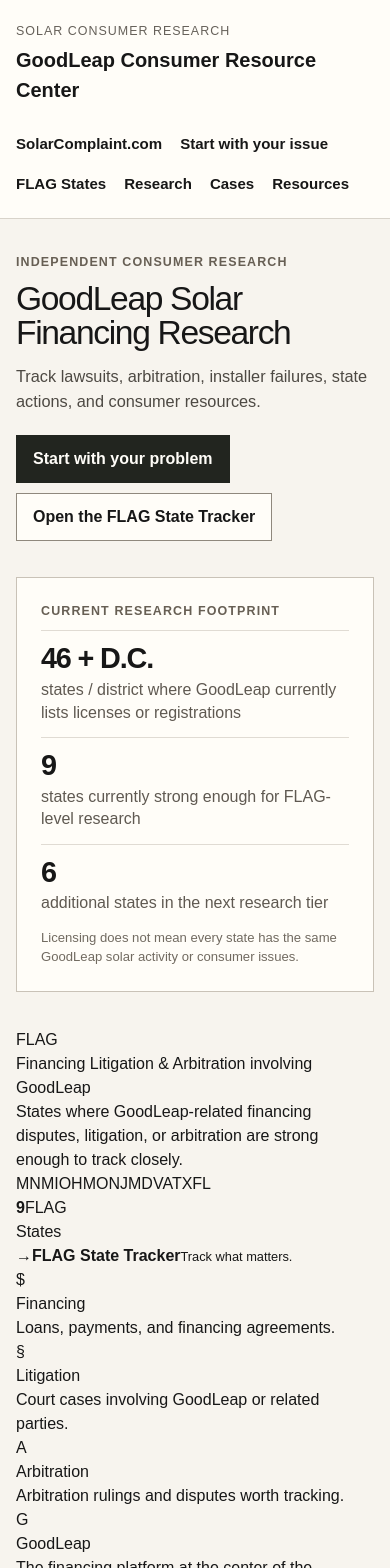
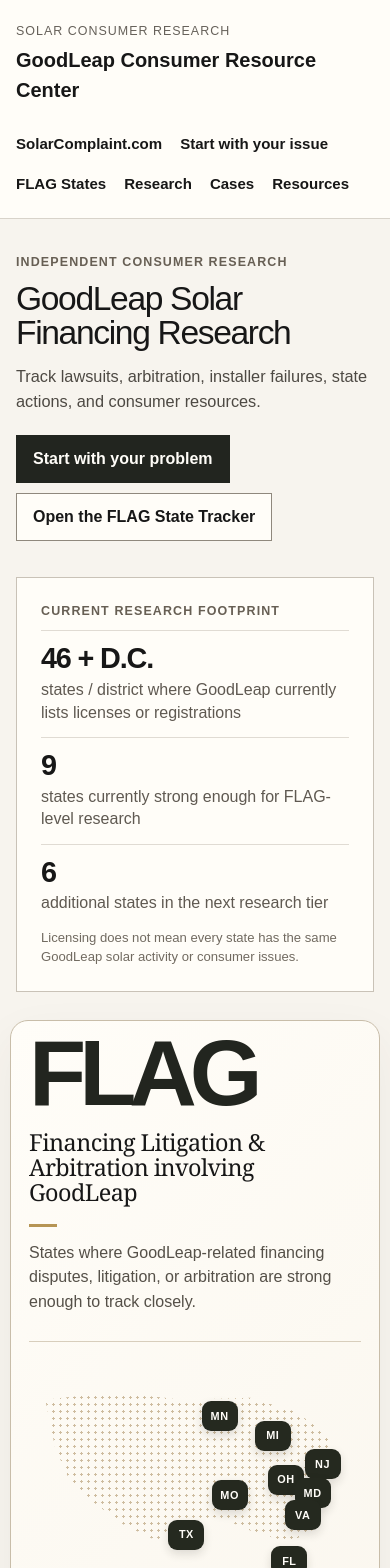
Before and after one commit to Decentralized-Rob/solar-consumer-research, a Next.js app: page /goodleap in a window 390 px wide. Shown: the top 1568 px of the page. Built offline with nearby package versions, Linux system fonts and the light colour scheme.

Commit message:
Style FLAG feature responsively across devices

```diff
--- a/app/goodleap/goodleap.css
+++ b/app/goodleap/goodleap.css
@@ -71,7 +71,7 @@
 }
 
 .gl-hero {
-  margin-bottom: 36px;
+  margin-bottom: 30px;
 }
 
 .gl-hero-grid {
@@ -166,57 +166,230 @@
   border-color: #22251f;
 }
 
-.gl-flag-mini {
-  margin-top: 30px;
-  padding: 22px 0 0;
-  border-top: 1px solid #cfc8bd;
-  display: grid;
-  grid-template-columns: 78px minmax(0, 1fr);
-  gap: 20px;
-  max-width: 760px;
+.gl-flag-feature {
+  margin: 0 0 58px;
+  padding: clamp(24px, 3.5vw, 42px);
+  border: 1px solid #c8bda9;
+  border-radius: 22px;
+  background: linear-gradient(135deg, #fffdf8 0%, #f8f3e9 100%);
+  box-shadow: 0 18px 48px rgba(66, 57, 43, 0.06);
+  overflow: hidden;
 }
 
-.gl-flag-mini-mark {
-  width: 72px;
-  height: 72px;
+.gl-flag-feature-top {
   display: grid;
-  place-items: center;
-  background: #22251f;
-  color: #fffdf8;
-  font-size: 0.95rem;
-  font-weight: 800;
-  letter-spacing: 0.08em;
+  grid-template-columns: minmax(300px, 0.9fr) minmax(480px, 1.35fr);
+  gap: clamp(28px, 4vw, 52px);
+  align-items: stretch;
 }
 
-.gl-flag-mini .gl-kicker {
-  margin-bottom: 6px;
+.gl-flag-feature-copy {
+  padding-right: clamp(0px, 2vw, 26px);
+  border-right: 1px solid #d8cebc;
 }
 
-.gl-flag-mini h2 {
-  margin: 0;
-  max-width: 610px;
-  font-size: clamp(1.25rem, 2vw, 1.65rem);
+.gl-flag-word {
+  margin: -8px 0 6px;
+  color: #22251f;
+  font-size: clamp(5rem, 9vw, 8.4rem);
+  font-weight: 900;
+  line-height: 0.82;
+  letter-spacing: -0.075em;
+}
+
+.gl-flag-feature-copy h2 {
+  margin: 22px 0 0;
+  max-width: 460px;
+  font-family: Georgia, "Times New Roman", serif;
+  font-size: clamp(1.35rem, 2.1vw, 2rem);
   line-height: 1.08;
   letter-spacing: -0.025em;
 }
 
-.gl-flag-mini p:not(.gl-kicker) {
-  margin: 9px 0 8px;
-  max-width: 650px;
-  color: #56514a;
-  line-height: 1.5;
-  font-size: 0.94rem;
+.gl-flag-accent {
+  display: block;
+  width: 28px;
+  height: 3px;
+  margin: 18px 0 14px;
+  background: #b69555;
 }
 
-.gl-flag-mini a {
-  color: inherit;
-  font-size: 0.9rem;
+.gl-flag-feature-copy p {
+  margin: 0;
+  max-width: 480px;
+  color: #555048;
+  font-size: 1rem;
+  line-height: 1.55;
+}
+
+.gl-flag-visual {
+  display: grid;
+  grid-template-columns: minmax(0, 1fr) 180px;
+  gap: 24px;
+  align-items: center;
+}
+
+.gl-us-map {
+  position: relative;
+  min-height: 300px;
+  isolation: isolate;
+}
+
+.gl-us-map-shape {
+  position: absolute;
+  inset: 10px 2% 12px 0;
+  z-index: -1;
+  background-image: radial-gradient(circle, #cbb99b 1.25px, transparent 1.25px);
+  background-size: 7px 7px;
+  clip-path: polygon(5% 10%, 26% 6%, 47% 10%, 68% 9%, 82% 16%, 92% 28%, 95% 43%, 90% 56%, 84% 62%, 88% 75%, 80% 82%, 68% 76%, 58% 69%, 48% 73%, 39% 81%, 29% 73%, 20% 62%, 12% 49%, 8% 34%);
+  opacity: 0.95;
+}
+
+.gl-map-state {
+  position: absolute;
+  display: grid;
+  place-items: center;
+  min-width: 42px;
+  height: 34px;
+  padding: 0 7px;
+  border-radius: 9px;
+  background: #25291f;
+  color: #fffdf8;
+  font-size: 0.76rem;
+  font-weight: 850;
+  letter-spacing: 0.05em;
+  box-shadow: 0 4px 10px rgba(35, 38, 30, 0.14);
+}
+
+.gl-map-mn { left: 55%; top: 15%; }
+.gl-map-mi { left: 72%; top: 23%; }
+.gl-map-oh { left: 76%; top: 42%; }
+.gl-map-mo { left: 59%; top: 49%; }
+.gl-map-nj { left: 87%; top: 36%; }
+.gl-map-md { left: 84%; top: 49%; }
+.gl-map-va { left: 81%; top: 58%; }
+.gl-map-tx { left: 48%; top: 68%; }
+.gl-map-fl { left: 77%; top: 80%; }
+
+.gl-flag-feature-side {
+  display: grid;
+  align-content: center;
+  gap: 20px;
+}
+
+.gl-flag-count {
+  width: 150px;
+  height: 150px;
+  margin-inline: auto;
+  border: 2px solid #c4a66c;
+  border-radius: 50%;
+  display: grid;
+  place-items: center;
+  align-content: center;
+  background: rgba(255, 253, 248, 0.72);
+  text-align: center;
+}
+
+.gl-flag-count strong {
+  display: block;
+  font-family: Georgia, "Times New Roman", serif;
+  font-size: 3.9rem;
+  line-height: 0.85;
+}
+
+.gl-flag-count span {
+  margin-top: 8px;
+  font-family: Georgia, "Times New Roman", serif;
+  font-size: 1.08rem;
   font-weight: 700;
+  line-height: 1.05;
+}
+
+.gl-flag-cta {
+  display: grid;
+  grid-template-columns: 46px minmax(0, 1fr);
+  gap: 12px;
+  align-items: center;
+  min-height: 76px;
+  padding: 12px 16px;
+  border-radius: 15px;
+  background: #25291f;
+  color: #fffdf8;
   text-decoration: none;
 }
 
-.gl-flag-mini a:hover {
-  text-decoration: underline;
+.gl-flag-cta:hover {
+  background: #171a15;
+}
+
+.gl-flag-cta-arrow {
+  width: 42px;
+  height: 42px;
+  display: grid;
+  place-items: center;
+  border-radius: 50%;
+  background: #d8c49b;
+  color: #25291f;
+  font-size: 1.45rem;
+  line-height: 1;
+}
+
+.gl-flag-cta strong,
+.gl-flag-cta small {
+  display: block;
+}
+
+.gl-flag-cta strong {
+  font-size: 1rem;
+}
+
+.gl-flag-cta small {
+  margin-top: 3px;
+  color: #ddd8cd;
+  font-size: 0.78rem;
+}
+
+.gl-flag-pillars {
+  display: grid;
+  grid-template-columns: repeat(4, minmax(0, 1fr));
+  gap: 14px;
+  margin-top: 30px;
+}
+
+.gl-flag-pillar {
+  min-height: 130px;
+  padding: 18px;
+  border: 1px solid #d9cebb;
+  border-radius: 14px;
+  background: rgba(255, 253, 248, 0.78);
+  display: grid;
+  grid-template-columns: 54px minmax(0, 1fr);
+  gap: 14px;
+  align-items: center;
+}
+
+.gl-flag-pillar-icon {
+  width: 52px;
+  height: 52px;
+  display: grid;
+  place-items: center;
+  border-radius: 50%;
+  background: #2e3227;
+  color: #fffdf8;
+  font-family: Georgia, "Times New Roman", serif;
+  font-size: 1.7rem;
+}
+
+.gl-flag-pillar h3 {
+  margin: 0 0 6px;
+  font-size: 1.05rem;
+}
+
+.gl-flag-pillar p {
+  margin: 0;
+  color: #585249;
+  font-size: 0.87rem;
+  line-height: 1.45;
 }
 
 .gl-heading-row {
@@ -471,6 +644,31 @@
   margin: 5px 0;
 }
 
+@media (max-width: 1020px) {
+  .gl-flag-feature-top {
+    grid-template-columns: 1fr;
+  }
+
+  .gl-flag-feature-copy {
+    border-right: 0;
+    border-bottom: 1px solid #d8cebc;
+    padding: 0 0 26px;
+  }
+
+  .gl-flag-feature-copy h2,
+  .gl-flag-feature-copy p {
+    max-width: 720px;
+  }
+
+  .gl-flag-visual {
+    grid-template-columns: minmax(0, 1fr) 190px;
+  }
+
+  .gl-flag-pillars {
+    grid-template-columns: repeat(2, minmax(0, 1fr));
+  }
+}
+
 @media (max-width: 900px) {
   .gl-hero-grid,
   .gl-state-grid,
@@ -500,17 +698,86 @@
   }
 
   .gl-hero {
-    margin-bottom: 36px;
+    margin-bottom: 28px;
   }
 
-  .gl-flag-mini {
-    grid-template-columns: 1fr;
-    gap: 14px;
+  .gl-flag-feature {
+    margin-left: -6px;
+    margin-right: -6px;
+    padding: 22px 18px;
+    border-radius: 18px;
   }
 
-  .gl-flag-mini-mark {
-    width: 64px;
+  .gl-flag-word {
+    font-size: clamp(4.6rem, 24vw, 7rem);
+  }
+
+  .gl-flag-feature-copy h2 {
+    margin-top: 18px;
+    font-size: clamp(1.35rem, 6vw, 1.75rem);
+  }
+
+  .gl-flag-visual {
+    grid-template-columns: 1fr;
+    gap: 12px;
+  }
+
+  .gl-us-map {
+    min-height: 250px;
+  }
+
+  .gl-flag-feature-side {
+    grid-template-columns: 110px minmax(0, 1fr);
+    align-items: center;
+  }
+
+  .gl-flag-count {
+    width: 104px;
+    height: 104px;
+  }
+
+  .gl-flag-count strong {
+    font-size: 2.7rem;
+  }
+
+  .gl-flag-count span {
+    margin-top: 4px;
+    font-size: 0.86rem;
+  }
+
+  .gl-flag-cta {
+    min-height: 68px;
+    grid-template-columns: 40px minmax(0, 1fr);
+    padding: 10px 12px;
+  }
+
+  .gl-flag-cta-arrow {
+    width: 36px;
+    height: 36px;
+  }
+
+  .gl-flag-pillars {
+    grid-template-columns: 1fr;
+    gap: 10px;
+    margin-top: 20px;
+  }
+
+  .gl-flag-pillar {
+    min-height: 0;
+    padding: 14px;
+    grid-template-columns: 46px minmax(0, 1fr);
+  }
+
+  .gl-flag-pillar-icon {
+    width: 44px;
     height: 44px;
+    font-size: 1.4rem;
+  }
+
+  .gl-map-state {
+    min-width: 36px;
+    height: 30px;
+    font-size: 0.68rem;
   }
 
   .gl-flag-section {
@@ -519,3 +786,35 @@
     padding: 30px 16px;
   }
 }
+
+@media (max-width: 480px) {
+  .gl-flag-feature {
+    margin-bottom: 44px;
+  }
+
+  .gl-us-map {
+    min-height: 220px;
+  }
+
+  .gl-map-mn { left: 52%; top: 14%; }
+  .gl-map-mi { left: 68%; top: 23%; }
+  .gl-map-oh { left: 72%; top: 43%; }
+  .gl-map-mo { left: 55%; top: 50%; }
+  .gl-map-nj { left: 83%; top: 36%; }
+  .gl-map-md { left: 80%; top: 49%; }
+  .gl-map-va { left: 77%; top: 59%; }
+  .gl-map-tx { left: 42%; top: 68%; }
+  .gl-map-fl { left: 73%; top: 80%; }
+
+  .gl-flag-feature-side {
+    grid-template-columns: 1fr;
+  }
+
+  .gl-flag-count {
+    margin-inline: 0;
+  }
+
+  .gl-flag-cta {
+    width: 100%;
+  }
+}
```
